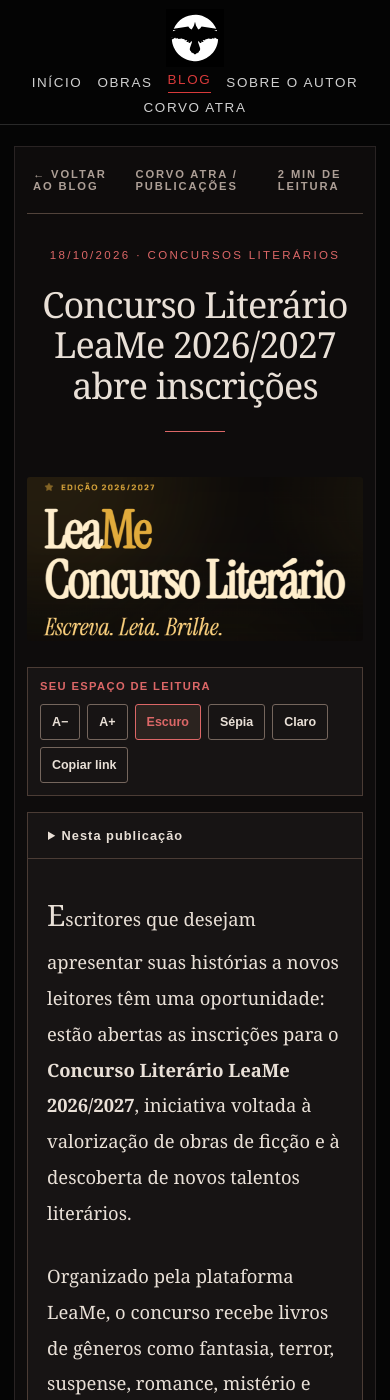
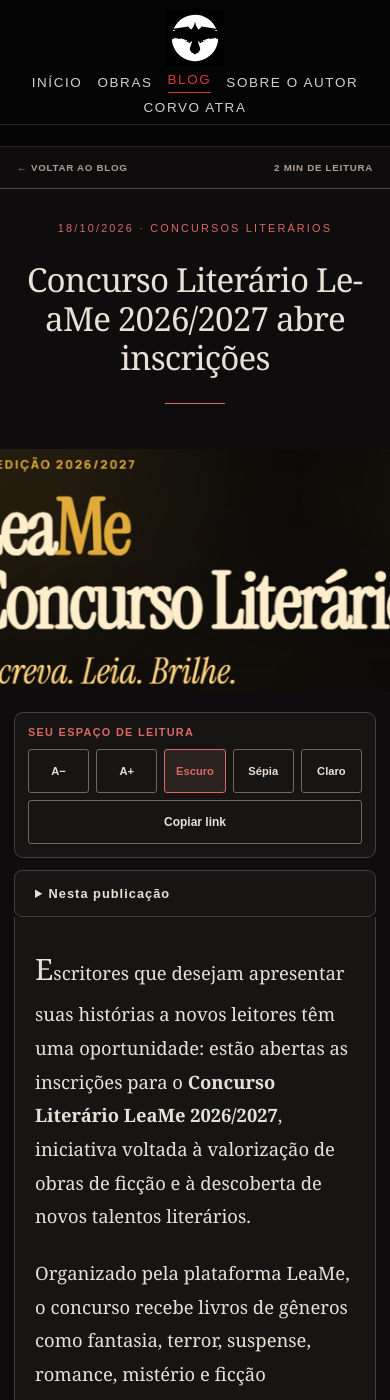
Before and after one commit to corvoatra/corvo-atra, a Jekyll site: the page built from _posts/2026-10-18-concurso-literario-leame-20262027-abre-inscricoes.md, in a window 390 px wide and 1400 px high. Built offline with Jekyll 4.4.1, drawn with Linux system fonts in a browser that asks for light colours; our own code applies the rules of GitHub Pages for plain Markdown files.

Commit message:
Melhora visualização mobile das postagens: _layouts/post.html

```diff
--- a/_layouts/post.html
+++ b/_layouts/post.html
@@ -75,6 +75,41 @@ body.reader-light{--reader-accent:#aa3030}
 .reader-progress{background:var(--reader-accent)}
 .reader-contents a:hover,.reader-bottom a:hover,.reader-topline a:hover{color:var(--reader-accent)}
 .reader-tools button[aria-pressed=true]{color:var(--reader-accent)}
+/* Refinamento mobile do leitor — somente telas pequenas */
+@media(max-width:600px){
+ main.wrap{width:100%;padding-left:0;padding-right:0}
+ .reader-shell{width:100%;max-width:none;margin:0 auto 38px;padding:0 0 24px;border-left:0;border-right:0}
+ .reader-topline{padding:15px 17px;gap:8px;font-size:.61rem;letter-spacing:.075em}
+ .reader-topline span:nth-child(2){display:none}
+ .reader-heading{padding:31px 20px 20px}
+ .reader-heading h1{font-size:clamp(2rem,8.5vw,3rem);line-height:1.17;overflow-wrap:break-word;hyphens:auto}
+ .reader-heading .eyebrow{font-size:.68rem;line-height:1.6}
+ .reader-heading .lead{font-size:1rem;line-height:1.65}
+ .reader-cover{width:100%;max-height:320px;aspect-ratio:16/10;object-fit:cover;margin:0 auto 20px;border-radius:0}
+ .reader-toolbar{position:relative;top:auto;z-index:1;margin:12px 14px 0;padding:13px;border-radius:9px;gap:11px}
+ .reader-toolbar-label{width:auto;font-size:.68rem}
+ .reader-tools{display:grid;grid-template-columns:repeat(5,minmax(0,1fr));width:100%;gap:7px}
+ .reader-tools button{min-width:0;padding:10px 4px;min-height:44px;font-size:.7rem;white-space:nowrap}
+ .reader-tools #reader-copy{grid-column:1/-1;font-size:.75rem}
+ .reader-contents{margin:12px 14px 0;border-radius:8px}
+ .reader-body{margin:0 14px;padding:26px 20px 32px;border-radius:0 0 9px 9px}
+ .reader-body .post-content{line-height:1.83;overflow-wrap:break-word;word-break:normal}
+ .reader-body .post-content p{margin-bottom:1.25em}
+ .reader-body .post-content h2{font-size:1.45rem;line-height:1.35}
+ .reader-body .post-content h3{font-size:1.22rem;line-height:1.4}
+ .reader-body .post-content img{margin:22px auto;max-width:100%}
+ .reader-body .post-content table{display:block;overflow-x:auto;max-width:100%}
+ .reader-body .post-content blockquote{margin:20px 0;padding-left:14px}
+ .reader-body .post-content iframe{height:min(65vh,480px)}
+ .reader-bottom{margin:20px 16px 0;gap:16px}
+ .reader-bottom button{min-height:44px}
+}
+@media(max-width:360px){
+ .reader-body{margin:0 8px;padding:22px 16px}
+ .reader-toolbar{margin-left:8px;margin-right:8px}
+ .reader-heading{padding-left:14px;padding-right:14px}
+ .reader-tools{gap:4px}
+}
 </style><link href="{{ '/site-desktop.css?v=espacamento-global-7' | relative_url }}" rel="stylesheet"/>{% include seo-head.html %}</head><body>{% include site-header.html %}<hr/><div class="reader-progress" id="reader-progress" aria-hidden="true"></div><main class="wrap"><article class="reader-shell" id="reader-article">
 <div class="reader-topline"><a href="{{ '/blog/' | relative_url }}">← Voltar ao blog</a><span>CORVO ATRA / PUBLICAÇÕES</span><span id="reader-time">Leitura</span></div>
 <div class="reader-heading"><p class="eyebrow">{{ page.date | date: "%d/%m/%Y" }}{% if page.category %} · {{ page.category }}{% endif %}</p><h1>{{ page.title | escape }}</h1>{% if page.description %}<p class="lead">{{ page.description | escape }}</p>{% endif %}<div class="reader-rule"></div></div>
```
